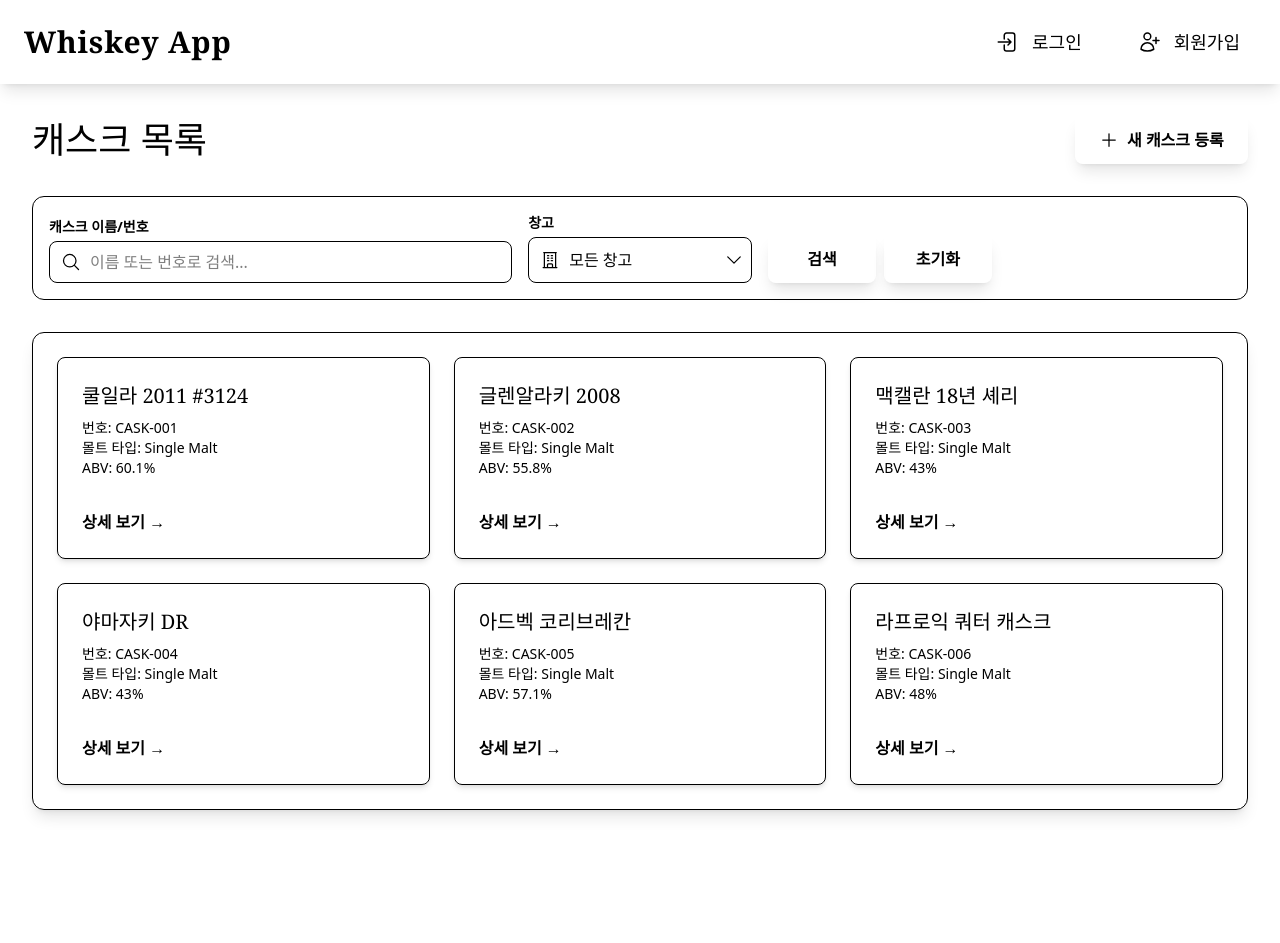
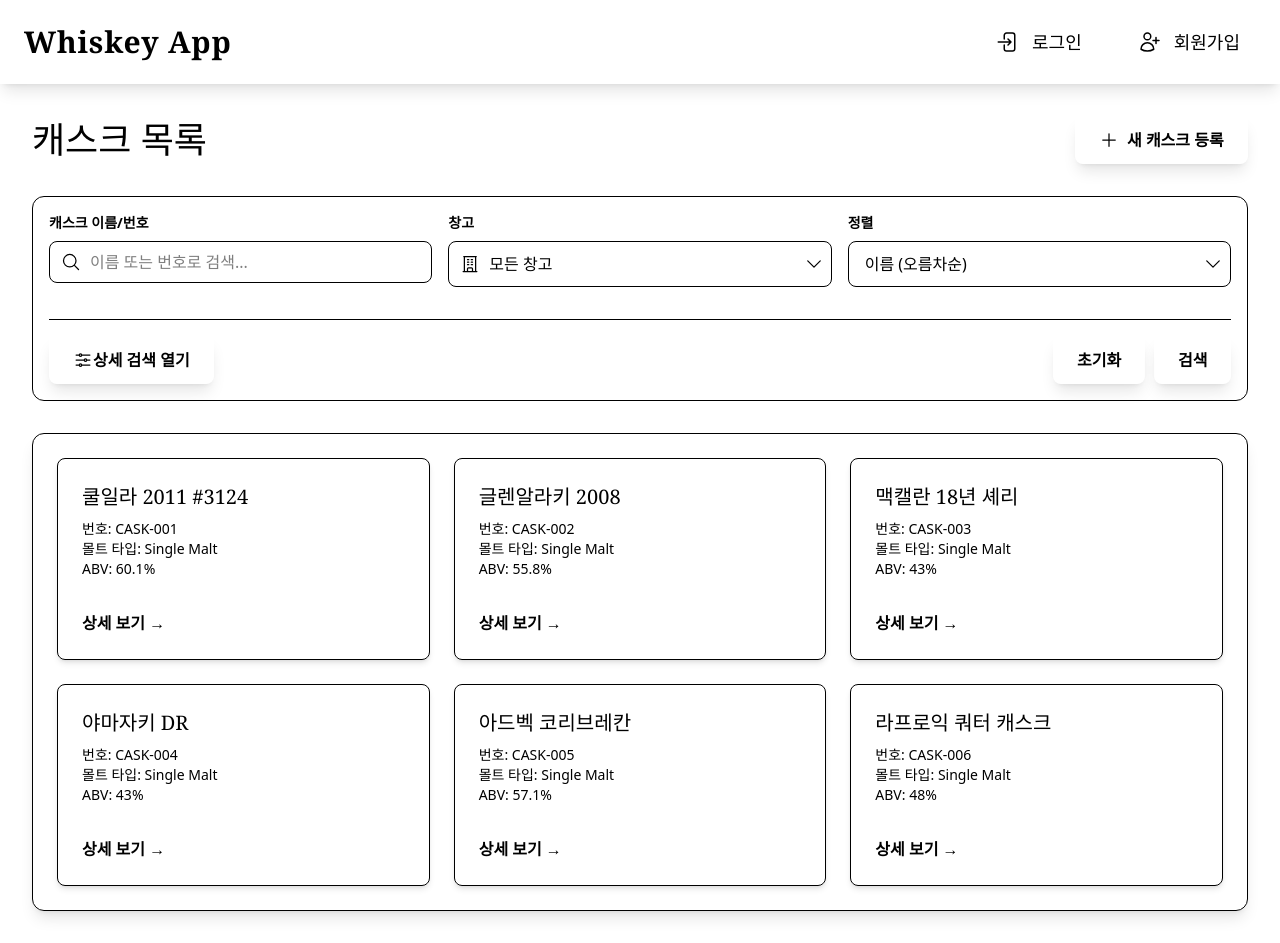
Before and after one commit to JaeBeen95/whiskey-app, a React (Vite) app: page /casks in a window 1280 px wide. Before the commit the page ends 884 px from the top, so only its background shows below. Built offline with nearby package versions, Linux system fonts and the light colour scheme; no server answers.

Commit message:
✨ feat: useAuthState의 데이터 전역에서 전달하도록 로직 변경

```diff
--- a/src/components/SearchFilter.tsx
+++ b/src/components/SearchFilter.tsx
@@ -1,29 +1,51 @@
+import { useState } from "react";
 import Button from "@/components/Button";
+import { AdjustmentsHorizontalIcon } from "@heroicons/react/24/outline";
 
 interface SearchFilterProps {
-  children: React.ReactNode;
+  basicFilters: React.ReactNode;
+  advancedFilters?: React.ReactNode;
   onSubmit: (e: React.FormEvent<HTMLFormElement>) => void;
   onReset: () => void;
 }
 
-export default function SearchFilter({ children, onSubmit, onReset }: SearchFilterProps) {
+export default function SearchFilter({
+  basicFilters,
+  advancedFilters,
+  onSubmit,
+  onReset,
+}: SearchFilterProps) {
+  const [isAdvancedOpen, setIsAdvancedOpen] = useState(false);
+
   return (
     <form
       onSubmit={onSubmit}
       className="bg-deep-navy-800 p-4 rounded-xl mb-8 border border-gold-500/20"
     >
-      <div className="grid grid-cols-1 md:grid-cols-2 lg:grid-cols-4 xl:grid-cols-5 gap-4 items-end">
-        {children}
-        <div className="flex gap-2 pt-5">
-          <Button type="submit" className="w-full">
+      <div className="grid grid-cols-1 sm:grid-cols-2 lg:grid-cols-3 gap-4">{basicFilters}</div>
+
+      {isAdvancedOpen && (
+        <div className="grid grid-cols-1 sm:grid-cols-2 lg:grid-cols-4 gap-4 mt-4 border-t border-gold-500/10 pt-4">
+          {advancedFilters}
+        </div>
+      )}
+
+      <div className="flex flex-wrap items-center justify-between gap-4 mt-4 pt-4 border-t border-gold-500/10">
+        <Button
+          type="button"
+          onClick={() => setIsAdvancedOpen(!isAdvancedOpen)}
+          variant="secondary"
+          className="w-auto"
+        >
+          <AdjustmentsHorizontalIcon className="w-5 h-5" />
+          상세 검색 {isAdvancedOpen ? "닫기" : "열기"}
+        </Button>
+        <div className="flex gap-2">
+          <Button type="button" onClick={onReset} variant="secondary" className="w-auto">
+            초기화
+          </Button>
+          <Button type="submit" className="w-auto">
             검색
-          </Button>
-          <Button
-            type="button"
-            onClick={onReset}
-            className="w-full bg-deep-navy-900 text-light-gray-50 hover:bg-deep-navy-900/80"
-          >
-            초기화
           </Button>
         </div>
       </div>
--- /dev/null
+++ b/src/context/AuthProvider.tsx
@@ -0,0 +1,36 @@
+import { createContext, useState, type ReactNode } from "react";
+import { whiskeyAppApiClient } from "@/api/client";
+
+interface AuthContextType {
+  isLoggedIn: boolean;
+  setAuthToken: (token: string | null) => void;
+  logout: () => void;
+}
+
+export const AuthContext = createContext<AuthContextType | null>(null);
+
+export function AuthProvider({ children }: { children: ReactNode }) {
+  const [isLoggedIn, setIsLoggedIn] = useState<boolean>(
+    () => !!sessionStorage.getItem("accessToken")
+  );
+
+  const setAuthToken = (token: string | null) => {
+    if (token) {
+      sessionStorage.setItem("accessToken", token);
+      whiskeyAppApiClient.setAccessToken(token);
+      setIsLoggedIn(true);
+    } else {
+      sessionStorage.removeItem("accessToken");
+      whiskeyAppApiClient.setAccessToken(null);
+      setIsLoggedIn(false);
+    }
+  };
+
+  const logout = () => {
+    setAuthToken(null);
+  };
+
+  const value = { isLoggedIn, setAuthToken, logout };
+
+  return <AuthContext.Provider value={value}>{children}</AuthContext.Provider>;
+}
--- a/src/context/QueryClientProvider.tsx
+++ b/src/context/QueryClientProvider.tsx
@@ -181,7 +181,7 @@
 export function useQueryClient() {
   const client = useContext(QueryClientContext);
   if (!client) {
-    throw new Error("useQueryClient은 QueryClientProvider 내부에서 사용해야 합니다");
+    throw new Error("useQueryClient는 QueryClientProvider 내부에서 사용해야 합니다");
   }
   return client;
 }
--- /dev/null
+++ b/src/hooks/useAuthState.ts
@@ -0,0 +1,12 @@
+import { AuthContext } from "@/context/AuthProvider";
+import { useContext } from "react";
+
+export const useAuthState = () => {
+  const context = useContext(AuthContext);
+
+  if (!context) {
+    throw new Error("useAuthState는 AuthProvider 내부에서 사용해야 합니다 ");
+  }
+
+  return context;
+};
--- a/src/hooks/useAuthStatus.ts
+++ /dev/null
@@ -1,24 +0,0 @@
-import { useState, useCallback } from "react";
-import { whiskeyAppApiClient } from "@/api/client";
-
-export const useAuthStatus = () => {
-  const [isLoggedIn, setIsLoggedIn] = useState<boolean>(!!sessionStorage.getItem("accessToken"));
-
-  const setAuthToken = useCallback((token: string | null) => {
-    if (token) {
-      sessionStorage.setItem("accessToken", token);
-      whiskeyAppApiClient.setAccessToken(token);
-      setIsLoggedIn(true);
-    } else {
-      sessionStorage.removeItem("accessToken");
-      whiskeyAppApiClient.setAccessToken(null);
-      setIsLoggedIn(false);
-    }
-  }, []);
-
-  const logout = useCallback(() => {
-    setAuthToken(null);
-  }, [setAuthToken]);
-
-  return { isLoggedIn, setAuthToken, logout };
-};
--- a/src/main.tsx
+++ b/src/main.tsx
@@ -2,14 +2,17 @@
 import { createRoot } from "react-dom/client";
 import "./styles/index.css";
 import App from "./App.tsx";
+import { AuthProvider } from "@/context/AuthProvider.tsx";
 import { QueryClient, QueryClientProvider } from "@/context/QueryClientProvider.tsx";
 
 const queryClient = new QueryClient();
 
 createRoot(document.getElementById("root")!).render(
   <StrictMode>
-    <QueryClientProvider client={queryClient}>
-      <App />
-    </QueryClientProvider>
+    <AuthProvider>
+      <QueryClientProvider client={queryClient}>
+        <App />
+      </QueryClientProvider>
+    </AuthProvider>
   </StrictMode>
 );
--- a/src/pages/auth/hooks/useAuthMutation.ts
+++ b/src/pages/auth/hooks/useAuthMutation.ts
@@ -1,9 +1,9 @@
 import { useNavigate } from "react-router-dom";
 import { useQueryClient } from "@/context/QueryClientProvider";
 import { useMutation } from "@/hooks/useMutation";
-import { useAuthStatus } from "@/hooks/useAuthStatus";
 import { login, signup } from "@/pages/auth/api";
 import { whiskeyAppApiClient } from "@/api/client";
+import { useAuthState } from "@/hooks/useAuthState";
 
 export const useSignupMutation = () => {
   const navigate = useNavigate();
@@ -25,7 +25,7 @@
 export const useLoginMutation = () => {
   const navigate = useNavigate();
   const queryClient = useQueryClient();
-  const { setAuthToken } = useAuthStatus();
+  const { setAuthToken } = useAuthState();
 
   return useMutation({
     mutationFn: login,
--- a/src/pages/cask/CaskListPage.tsx
+++ b/src/pages/cask/CaskListPage.tsx
@@ -1,11 +1,13 @@
 import { useState } from "react";
 import { useForm, type SubmitHandler } from "react-hook-form";
 import { useModal } from "@/hooks/useModal";
+import FormField from "@/components/FormField";
 import SearchFilter from "@/components/SearchFilter";
 import Input from "@/components/Input";
 import CaskFormModal from "@/pages/cask/components/CaskFormModal";
 import Button from "@/components/Button";
 import Select from "@/components/Select";
+import Checkbox from "@/components/CheckBox";
 import CaskCard from "@/pages/cask/components/CaskCard";
 import { PlusIcon, MagnifyingGlassIcon, BuildingOfficeIcon } from "@heroicons/react/24/outline";
 import type { CaskContent } from "@/pages/cask/types";
@@ -13,6 +15,14 @@
 interface SearchFormData {
   cask_name: string;
   warehouse: string;
+  distillery_true_name: string;
+  cask_size: string;
+  wood_type: string;
+  seasoning: string;
+  fill_type: string;
+  malt_type: string;
+  is_active: boolean;
+  order_by: string;
 }
 
 const mockCasks: CaskContent[] = [
@@ -62,28 +72,30 @@
 
 export default function CaskListPage() {
   const { isOpen, openModal, closeModal } = useModal();
-  const [searchParams, setSearchParams] = useState<SearchFormData>({
-    cask_name: "",
-    warehouse: "",
-  });
+  const [searchParams, setSearchParams] = useState<Partial<SearchFormData>>({});
 
   const { register, handleSubmit, reset } = useForm<SearchFormData>({
-    defaultValues: { cask_name: "", warehouse: "" },
+    defaultValues: { cask_name: "", warehouse: "", is_active: true, order_by: "cask_name,asc" },
   });
 
   const handleCreateSubmit = async () => {
-    console.log("생성");
     closeModal();
   };
-
   const handleSearch: SubmitHandler<SearchFormData> = (data) => {
     console.log("검색 조건:", data);
     setSearchParams(data);
   };
-
   const handleReset = () => {
     reset();
-    handleSearch({ cask_name: "", warehouse: "" });
+    handleSearch({
+      cask_name: "", warehouse: "", is_active: true, order_by: "cask_name,asc",
+      distillery_true_name: "",
+      cask_size: "",
+      wood_type: "",
+      seasoning: "",
+      fill_type: "",
+      malt_type: ""
+    });
   };
 
   return (
@@ -95,23 +107,20 @@
         </Button>
       </div>
 
-      <SearchFilter onSubmit={handleSubmit(handleSearch)} onReset={handleReset}>
-        <div className="lg:col-span-2">
-          <label htmlFor="cask_name" className="block text-sm font-bold text-gold-500 mb-1">
-            캐스크 이름/번호
-          </label>
+      <SearchFilter
+        onSubmit={handleSubmit(handleSearch)}
+        onReset={handleReset}
+        basicFilters={
+          <>
+            <FormField label="캐스크 이름/번호" htmlFor="cask_name">
               <Input
                 id="cask_name"
                 icon={<MagnifyingGlassIcon className="w-5 h-5" />}
                 placeholder="이름 또는 번호로 검색..."
                 {...register("cask_name")}
               />
-        </div>
-
-        <div>
-          <label htmlFor="warehouse" className="block text-sm font-bold text-gold-500 mb-1">
-            창고
-          </label>
+            </FormField>
+            <FormField label="창고" htmlFor="warehouse">
               <Select
                 id="warehouse"
                 icon={<BuildingOfficeIcon className="w-5 h-5" />}
@@ -120,10 +129,44 @@
                 <option value="">모든 창고</option>
                 <option value="Warehouse A">Warehouse A</option>
                 <option value="Warehouse B">Warehouse B</option>
-            <option value="Warehouse C">Warehouse C</option>
               </Select>
+            </FormField>
+            <FormField label="정렬" htmlFor="order_by">
+              <Select id="order_by" {...register("order_by")}>
+                <option value="cask_name,asc">이름 (오름차순)</option>
+                <option value="cask_name,desc">이름 (내림차순)</option>
+                <option value="purchase_price,asc">가격 (낮은순)</option>
+                <option value="purchase_price,desc">가격 (높은순)</option>
+              </Select>
+            </FormField>
+          </>
+        }
+        advancedFilters={
+          <>
+            <FormField label="증류소 (실제)" htmlFor="distillery_true_name">
+              <Input id="distillery_true_name" {...register("distillery_true_name")} />
+            </FormField>
+            <FormField label="캐스크 크기" htmlFor="cask_size">
+              <Input id="cask_size" {...register("cask_size")} />
+            </FormField>
+            <FormField label="나무 종류" htmlFor="wood_type">
+              <Input id="wood_type" {...register("wood_type")} />
+            </FormField>
+            <FormField label="시즈닝" htmlFor="seasoning">
+              <Input id="seasoning" {...register("seasoning")} />
+            </FormField>
+            <FormField label="충전 유형" htmlFor="fill_type">
+              <Input id="fill_type" {...register("fill_type")} />
+            </FormField>
+            <FormField label="몰트 타입" htmlFor="malt_type">
+              <Input id="malt_type" {...register("malt_type")} />
+            </FormField>
+            <div className="flex items-end pb-4">
+              <Checkbox label="활성 캐스크만 보기" {...register("is_active")} />
             </div>
-      </SearchFilter>
+          </>
+        }
+      />
 
       <div className="bg-deep-navy-800 p-6 rounded-xl shadow-lg border border-gold-500/20">
         <div className="grid grid-cols-1 md:grid-cols-2 lg:grid-cols-3 gap-6">
```
Also changed, not shown: src/hooks/useFilteredNavLinks.ts (+8 -11 lines). Lines whose indentation alone changed are shown as unchanged.
